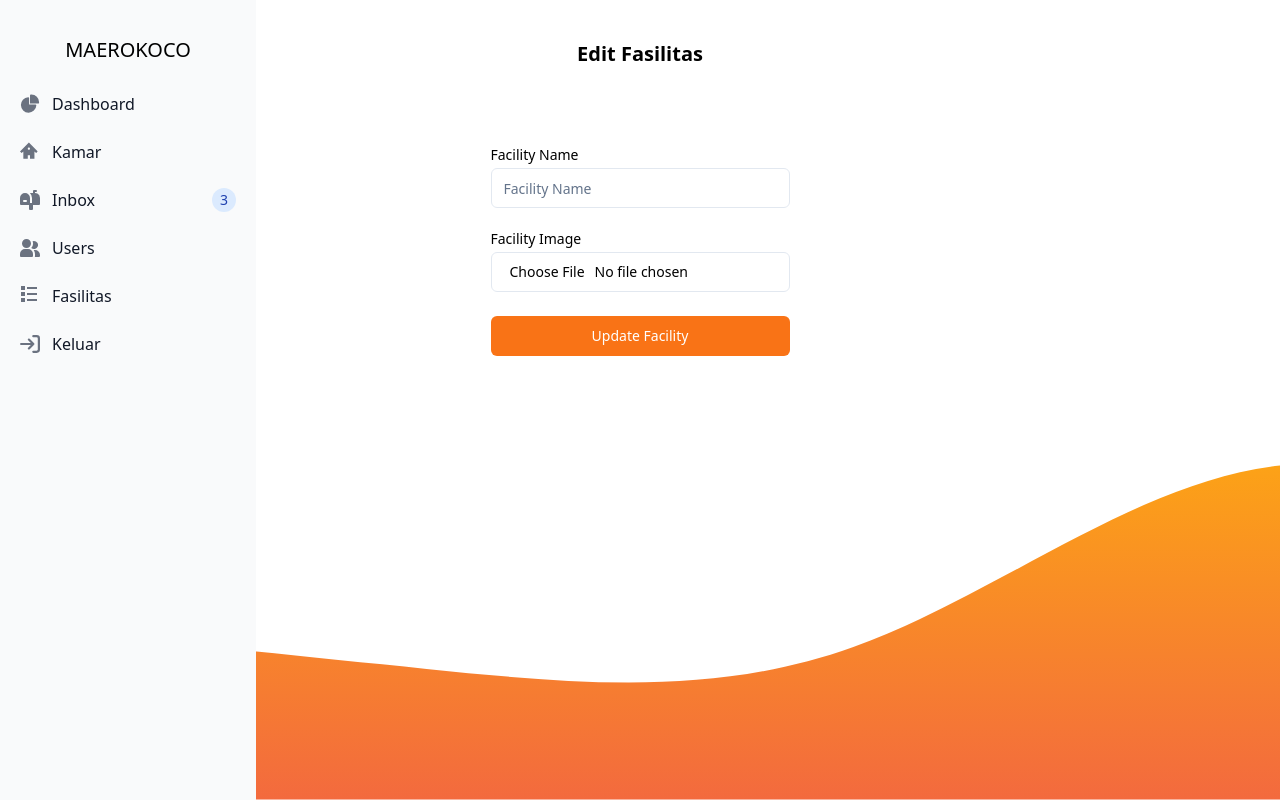
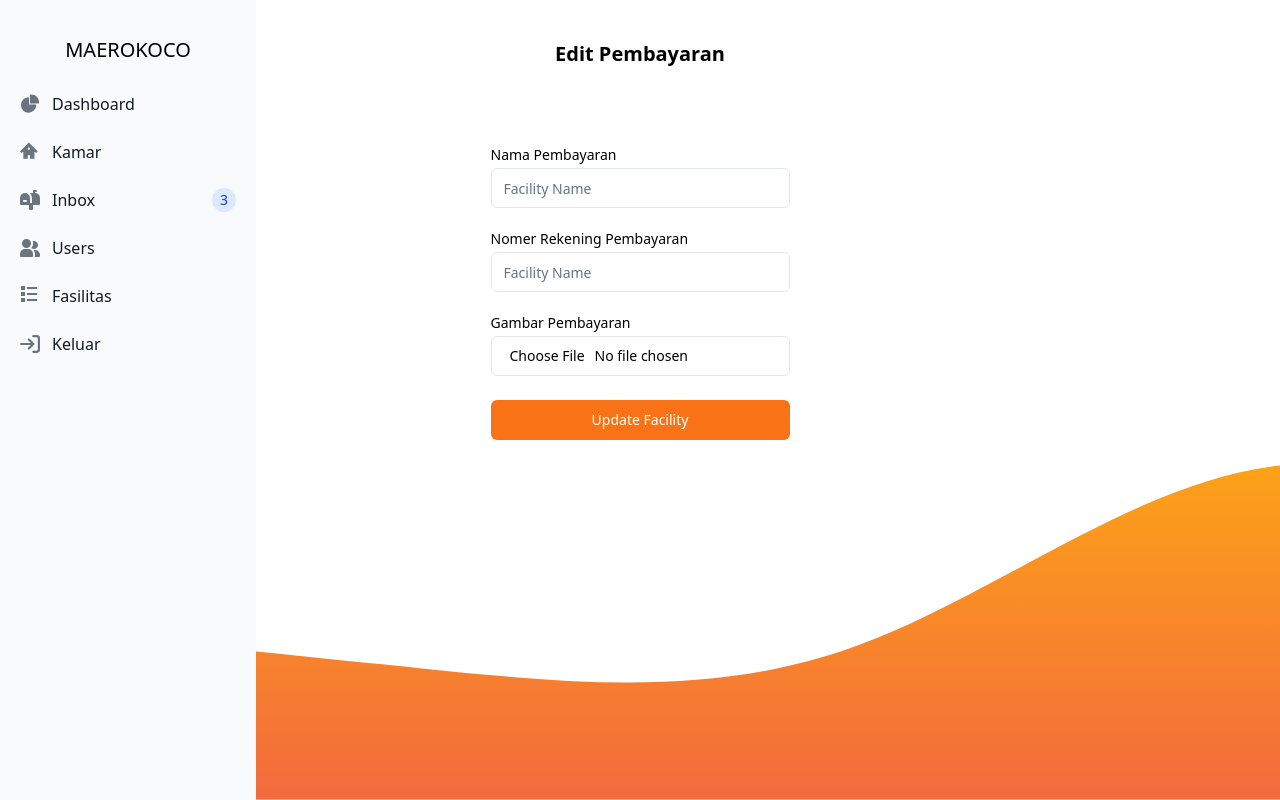
Before and after one commit to rinehaxor/reservasi, a Next.js app: page /admin/payment/edit-payment in a window 1280 px wide. Built offline with nearby package versions, Linux system fonts and the light colour scheme; no server answers.

Commit message:
fix:edit payment

```diff
--- a/app/admin/payment/edit-payment/page.tsx
+++ b/app/admin/payment/edit-payment/page.tsx
@@ -11,10 +11,12 @@ import SideBar from '@/components/admin/SideBar';
 import { ToastContainer, toast } from 'react-toastify';
 import 'react-toastify/dist/ReactToastify.css';
 
-interface Facility {
+interface Payment {
    id: number;
    name: string;
    image_url?: string;
+   account_number: number;
+   bank_name: string;
 }
 
 export default function EditFacility({ params }: any) {
@@ -26,11 +28,13 @@ export default function EditFacility({ params }: any) {
    } = useForm({
       defaultValues: {
          name: '',
+         bank_name: '',
+         account_number: '',
          image: null,
       },
    });
 
-   const [facility, setFacility] = useState<Facility | null>(null);
+   const [payment, setPayment] = useState<Payment | null>(null);
    const supabase = createClient();
 
    useEffect(() => {
@@ -38,7 +42,7 @@ export default function EditFacility({ params }: any) {
          if (params?.id) {
             const { data, error } = await supabase.from('payments').select('*').eq('id', params.id).single();
             if (data) {
-               setFacility(data);
+               setPayment(data);
                setValue('name', data.name);
             }
          }
@@ -78,9 +82,9 @@ export default function EditFacility({ params }: any) {
    };
 
    const handleUpdatePayment = async (formData: any) => {
-      const { name, image } = formData;
+      const { name, image, account_number, bank_name } = formData;
 
-      let imageUrl = facility?.image_url;
+      let imageUrl = payment?.image_url;
       if (image instanceof File) {
          const uploadedImageUrl = await uploadImage(image);
          if (uploadedImageUrl) {
@@ -92,17 +96,19 @@ export default function EditFacility({ params }: any) {
          }
       }
 
-      const updatedData: Facility = {
-         id: facility?.id as number,
+      const updatedData: Payment = {
+         id: payment?.id as number,
          name,
          image_url: imageUrl,
+         account_number,
+         bank_name,
       };
 
       try {
-         const { data, error } = await supabase.from('facilities').update(updatedData).match({ id: facility?.id });
+         const { data, error } = await supabase.from('payments').update(updatedData).match({ id: payment?.id });
          if (error) throw new Error(`Error updating facility: ${error.message}`);
          toast.success('Berhasil Mengedit Pembayaran');
-         setFacility({ ...facility, ...updatedData });
+         setPayment({ ...payment, ...updatedData });
       } catch (error) {
          toast.error('Gagal Mengedit Pembayaran');
          console.error('Error in handleUpdateFacility:', error);
@@ -115,16 +121,21 @@ export default function EditFacility({ params }: any) {
          <SideBar />
          <div className="w-full">
             <div className="flex-1 w-full flex flex-col gap-20 items-center mt-10">
-               <p className="text-xl font-bold">Edit Fasilitas</p>
+               <p className="text-xl font-bold">Edit Pembayaran</p>
                <div className="flex flex-row">
                   <form onSubmit={handleSubmit(handleUpdatePayment)} className="flex flex-col gap-4">
                      <div className="grid w-full max-w-sm items-center gap-1.5 mb-2">
-                        <Label htmlFor="name">Facility Name</Label>
-                        <Input type="text" id="name" placeholder="Facility Name" {...register('name', { required: 'Enter facility name' })} className="form-input" />
+                        <Label htmlFor="bank_name">Nama Pembayaran </Label>
+                        <Input type="text" id="bank_name" placeholder="Facility Name" {...register('bank_name', { required: 'Masukan Nama Pembayaran' })} className="form-input" />
+                        {errors.name && <p className="text-red-500 text-xs">Masukan Nama Pembayaran.</p>}
+                     </div>
+                     <div className="grid w-full max-w-sm items-center gap-1.5 mb-2">
+                        <Label htmlFor="name">Nomer Rekening Pembayaran </Label>
+                        <Input type="text" id="name" placeholder="Facility Name" {...register('account_number', { required: 'Enter facility name' })} className="form-input" />
                         {errors.name && <p className="text-red-500 text-xs">Enter facility name.</p>}
                      </div>
                      <div className="grid w-full max-w-sm items-center gap-1.5 mb-2">
-                        <Label htmlFor="image">Facility Image</Label>
+                        <Label htmlFor="image">Gambar Pembayaran</Label>
                         <Input type="file" className="form-input" onChange={handleFileChange} />
                      </div>
                      <div className="grid w-full max-w-sm items-center gap-1.5 mb-2">
```
